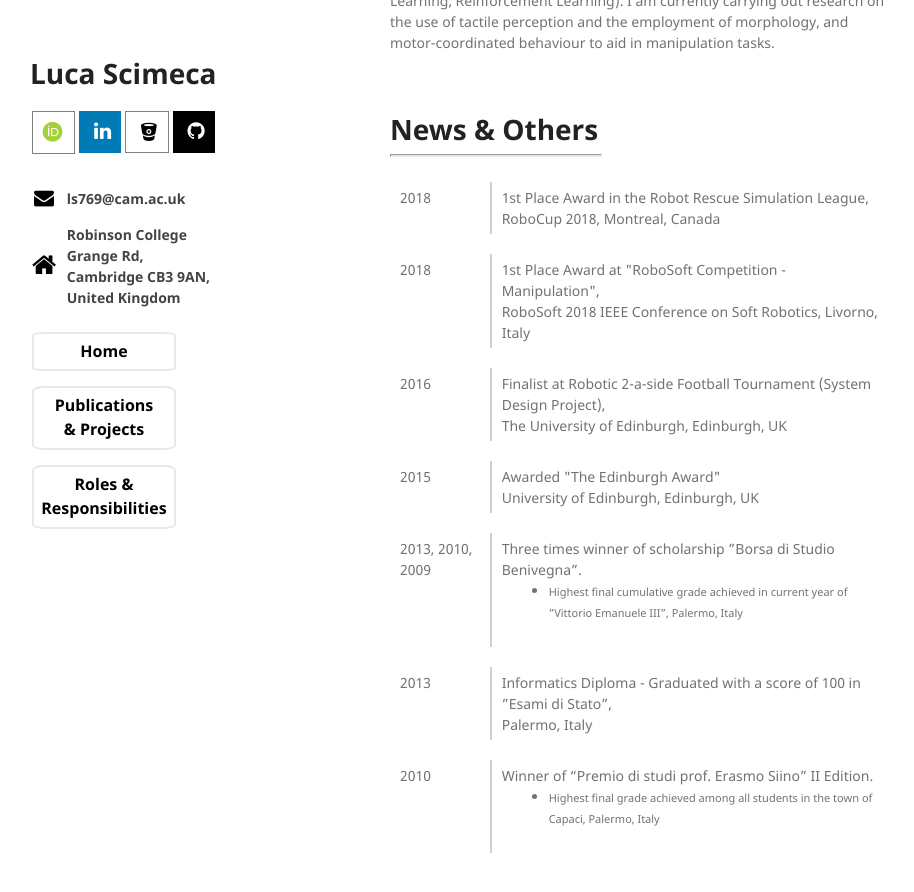
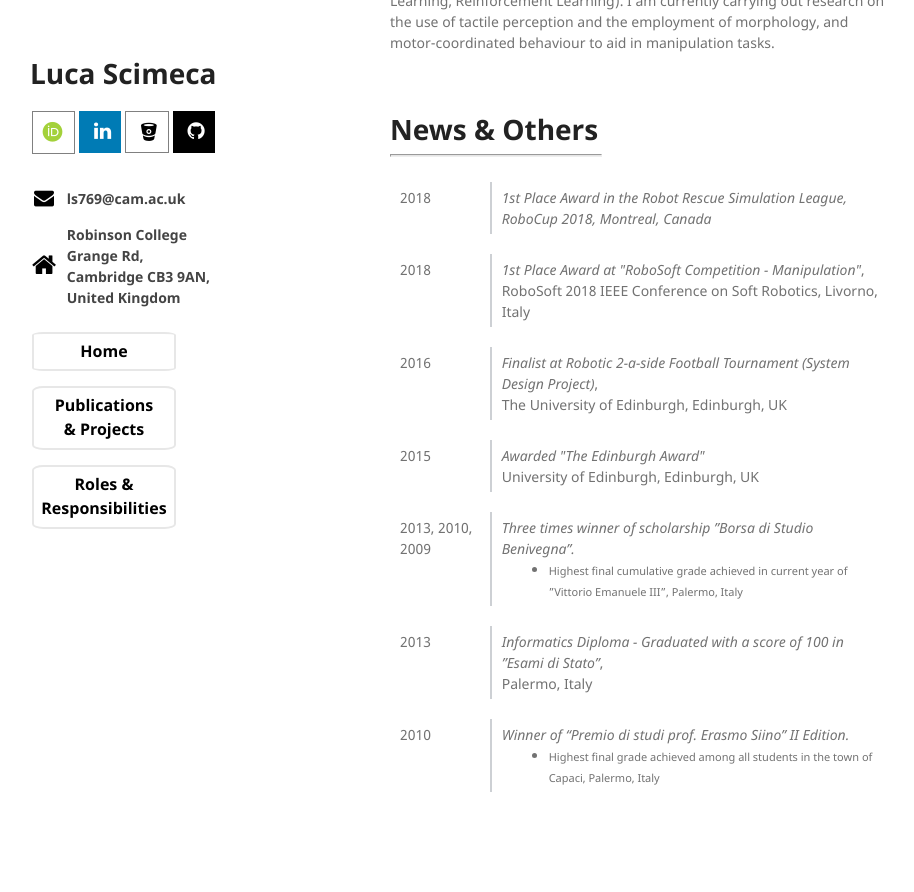
Before and after one commit to lucascimeca/lucascimeca.github.io, a Jekyll site: the page built from index.md, in a window 1280 px wide and 900 px high, scrolled down 1084 px. Shown: the top 892 px of the window, without its empty margins (180-1094 px from the left). Built offline with Jekyll 4.4.1, drawn with Linux system fonts in a browser that asks for light colours; nearby versions of some CDN libraries; some web fonts are replaced; the repository's description, which GitHub fills in, is left out.

Commit message:
Update index.md

```diff
--- a/index.md
+++ b/index.md
@@ -34,33 +34,33 @@ My interests lie mainly in Machine Learning and Robotics, particularly I am inte
 <table width="800">
   <tr>
     <td style="border-right: 2px solid #cdd0d4; vertical-align:top; text-align=right"> 2018 </td>
-    <td> 1st Place Award in the Robot Rescue Simulation League, <br/>RoboCup 2018, Montreal, Canada </td>
+    <td><i> 1st Place Award in the Robot Rescue Simulation League, <br/>RoboCup 2018, Montreal, Canada </i></td>
   </tr>
   <tr><td></td></tr>
   <tr><td></td></tr>
   <tr>
     <td style="border-right: 2px solid #cdd0d4; vertical-align:top; text-align=right"> 2018 </td>
-    <td> 1st Place Award at "RoboSoft Competition - Manipulation", <br/>RoboSoft 2018 IEEE Conference on Soft Robotics, Livorno, Italy</td>
+    <td><i> 1st Place Award at "RoboSoft Competition - Manipulation"</i>, <br/>RoboSoft 2018 IEEE Conference on Soft Robotics, Livorno, Italy</td>
   </tr>
   <tr><td></td></tr>
   <tr><td></td></tr>
   <tr>
     <td style="border-right: 2px solid #cdd0d4; vertical-align:top; text-align=right"> 2016 </td>
-    <td> Finalist at Robotic 2-a-side Football Tournament (System Design Project), <br/>The University of
+    <td><i> Finalist at Robotic 2-a-side Football Tournament (System Design Project)</i>, <br/>The University of
 Edinburgh, Edinburgh, UK </td>
   </tr>
   <tr><td></td></tr>
   <tr><td></td></tr>
   <tr>
     <td style="border-right: 2px solid #cdd0d4; vertical-align:top; text-align=right"> 2015 </td>
-    <td> Awarded "The Edinburgh Award" <br/>University of Edinburgh, Edinburgh, UK </td>
+    <td><i> Awarded "The Edinburgh Award" </i> <br/>University of Edinburgh, Edinburgh, UK </td>
   </tr>
   <tr><td></td></tr>
   <tr><td></td></tr>
   <tr>
     <td style="border-right: 2px solid #cdd0d4; vertical-align:top; text-align=right"> 2013, 2010, 2009 </td>
-    <td> Three times winner of scholarship ”Borsa di Studio Benivegna”.
-      <ul style="list-style-type:disc; margin-left:.5em">
+    <td><i> Three times winner of scholarship ”Borsa di Studio Benivegna”.</i>
+      <ul style="list-style-type:disc; margin-left:.5em; margin-bottom:0px">
         <li><small>Highest final cumulative grade achieved in current year of ”Vittorio Emanuele III”, Palermo, Italy</small></li>
       </ul>
     </td>
@@ -69,14 +69,14 @@ Edinburgh, Edinburgh, UK </td>
   <tr><td></td></tr>
   <tr>
     <td style="border-right: 2px solid #cdd0d4; vertical-align:top; text-align=right"> 2013 </td>
-    <td> Informatics Diploma - Graduated with a score of 100 in ”Esami di Stato”, <br/>Palermo, Italy</td>
+    <td><i> Informatics Diploma - Graduated with a score of 100 in ”Esami di Stato”</i>, <br/>Palermo, Italy</td>
   </tr>
   <tr><td></td></tr>
   <tr><td></td></tr>
   <tr>
     <td style="border-right: 2px solid #cdd0d4; vertical-align:top; text-align=right"> 2010 </td>
-    <td> Winner of “Premio di studi prof. Erasmo Siino” II Edition. <br/>
-      <ul style="list-style-type:disc; margin-left:.5em">
+    <td><i> Winner of “Premio di studi prof. Erasmo Siino” II Edition.</i> <br/>
+      <ul style="list-style-type:disc; margin-left:.5em; margin-bottom:0px">
       <li><small>Highest final grade achieved among all students in the town of Capaci, Palermo, Italy</small></li>
       </ul>
     </td>
```
